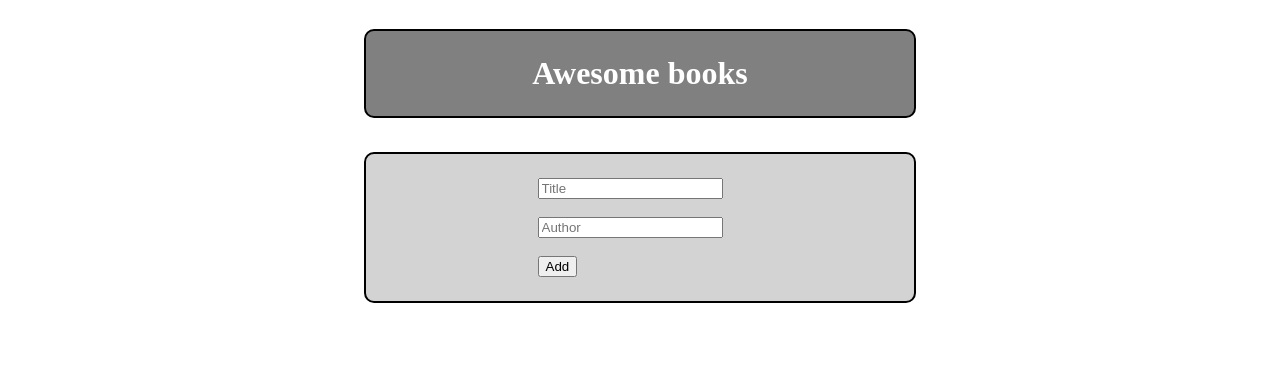
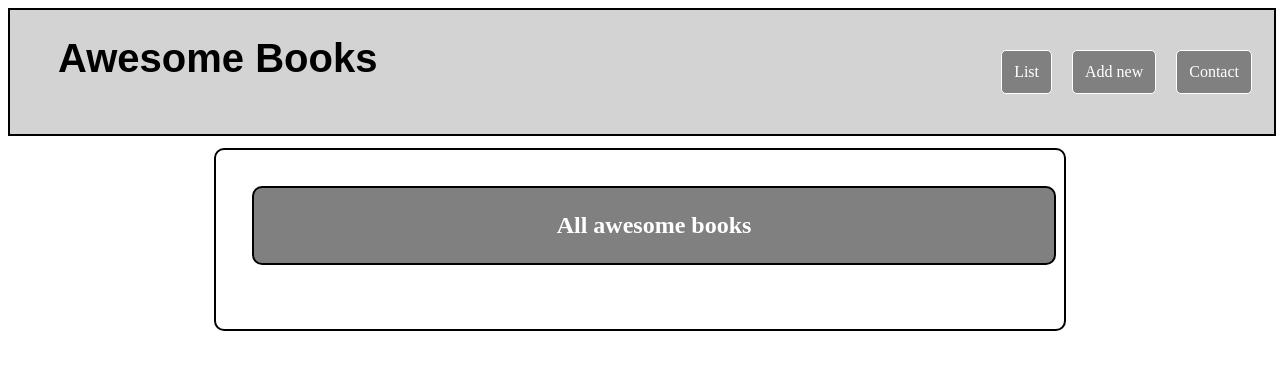
Before and after one commit to wacoo/Awesome-books, a website: page index.html in a window 1280 px wide. Drawn offline with Linux system fonts and the light colour scheme.

Commit message:
Add navbar and tabs

```diff
--- a/index.html
+++ b/index.html
@@ -9,10 +9,20 @@
 </head>
 
 <body>
+    <header class="header">
+        <nav class="nav">
+            <h1>Awesome Books</h1>
+            <ul>
+                <li id="btn_list">List</li>
+                <li id="btn_add">Add new</li>
+                <li id="btn_contact">Contact</li>
+            </ul>
+        </nav>
+    </header>
+    <section class="p_wrapper">
         <div class="wrapper">
-        <h1>Awesome books</h1>
-        <div id="display"></div>
-        <div class="frm_wrapper">
+            <div class="wrapper_frm">
+                <h1>Add a new book</h1>
                 <form action="" id="frm_books">
                     <input type="text" id="title" name="title" placeholder="Title">
                     <br><br>
@@ -21,10 +31,28 @@
                     <button type="submit">Add</button>
                 </form>
             </div>
+            <div class="wrapper_list">
+                <h1>All awesome books</h1>
+                <div id="display"></div>
+            </div>
+            <div class="wrapper_contact">
+                <div class="par_wrapper">
+                    <h1>Contact information</h1>
+                    <p>Do you have any question or you just want to say "Hello"?</p>
+                    <p>You can reach out to us!</p>
+                    <ul>
+                        <li>Our email: wabaham9@gmail.com</li>
+                        <li>Our phone number: +251-9-20-71-28-50</li>
+                        <li>Our address: Balders Street, B07/29, Addis Ababa, Ethiopia</li>
+                    </ul>
+                </div>
+
+
+            </div>
 
             <script src="static/js/script.js"></script>
+            <script src="static/js/nav.js"></script>
         </div>
-
+    </section>
 </body>
-
 </html>
--- a/static/css/style.css
+++ b/static/css/style.css
@@ -1,4 +1,73 @@
-body {
+
+.nav {
+  width: calc(100% - 24px);
+  height: 100px;
+  display: flex;
+  justify-content: space-between;
+  align-items: center;
+  padding: 12px;
+  background-color: lightgray;
+  border: black solid 2px;
+}
+
+h1 {
+  width: calc(100% - 48px);
+  margin: 12px 12px 40px 12px;
+  padding: 24px;
+  background-color: gray;
+  text-align: center;
+  border: black solid 2px;
+  border-radius: 10px;
+  color: #fff;
+}
+
+.nav h1 {
+  width: 400px;
+  color: black;
+  border: 0;
+  background-color: lightgrey;
+  font-family: sans-serif;
+  font-size: 40px;
+  text-align: left;
+}
+
+.nav ul {
+  display: flex;
+  list-style-type: none;
+}
+
+.nav li {
+  color: #fff;
+  background-color: gray;
+  border: #fff solid 1px;
+  padding: 12px;
+  margin: 5px 10px;
+  border-radius: 5px;
+}
+
+.wrapper_contact li {
+  margin-left: 30px;
+}
+
+.nav li:hover {
+  background-color: #fff;
+  border: gray solid 1px;
+  color: gray;
+}
+
+.nav li:focus {
+  background-color: black;
+  border: #fff solid 1px;
+  color: #fff;
+}
+
+.nav li:active {
+  background-color: black;
+  border: #fff solid 1px;
+  color: #fff;
+}
+
+.p_wrapper {
   display: flex;
   justify-content: center;
   align-items: center;
@@ -7,7 +76,6 @@ body {
 .book-parent {
   display: flex;
   justify-content: space-between;
-  width: 500px;
   background-color: lightgray;
   padding: 24px;
   margin: 12px;
@@ -15,15 +83,26 @@ body {
   border-radius: 10px;
 }
 
-.frm_wrapper {
-  width: 500px;
+.wrapper_frm,
+.wrapper_list,
+.wrapper_contact {
+  width: 800px;
   display: flex;
-  justify-content: center;
+  flex-direction: column;
+  align-items: center;
   background-color: lightgray;
   padding: 24px;
   border: black solid 2px;
   border-radius: 10px;
   margin: 12px;
+}
+
+.wrapper_list {
+  background-color: #fff;
+}
+
+.wrapper_contact p {
+  text-align: left;
 }
 
 #frm_books {
@@ -34,19 +113,3 @@ body {
 .button {
   margin-left: 24px;
 }
-
-.wrapper {
-  display: flex;
-  flex-direction: column;
-  align-items: center;
-}
-
-h1 {
-  width: 500px;
-  padding: 24px;
-  background-color: gray;
-  text-align: center;
-  border: black solid 2px;
-  border-radius: 10px;
-  color: #fff;
-}
--- /dev/null
+++ b/static/js/nav.js
@@ -0,0 +1,41 @@
+const add = document.querySelector('.wrapper_frm');
+const list = document.querySelector('.wrapper_list');
+const contact = document.querySelector('.wrapper_contact');
+
+const btnList = document.getElementById('btn_list');
+const btnAdd = document.getElementById('btn_add');
+const btnContact = document.getElementById('btn_contact');
+
+btnList.addEventListener('click', () => {
+  add.style.display = 'none';
+  list.style.display = 'block';
+  contact.style.display = 'none';
+  btnAdd.classList.remove('active');
+  btnList.classList.add('active');
+  btnContact.classList.remove('active');
+});
+btnAdd.addEventListener('click', () => {
+  add.style.display = 'flex';
+  list.style.display = 'none';
+  contact.style.display = 'none';
+  btnAdd.classList.add('active');
+  btnList.classList.remove('active');
+  btnContact.classList.remove('active');
+});
+btnContact.addEventListener('click', () => {
+  add.style.display = 'none';
+  list.style.display = 'none';
+  contact.style.display = 'flex';
+  btnAdd.classList.remove('active');
+  btnList.classList.remove('active');
+  btnContact.classList.add('active');
+});
+
+function showDefaultTab() {
+  add.style.display = 'none';
+  list.style.display = 'block';
+  contact.style.display = 'none';
+  btnList.className = 'active';
+}
+
+showDefaultTab();
```
Lines whose indentation alone changed are shown as unchanged.
